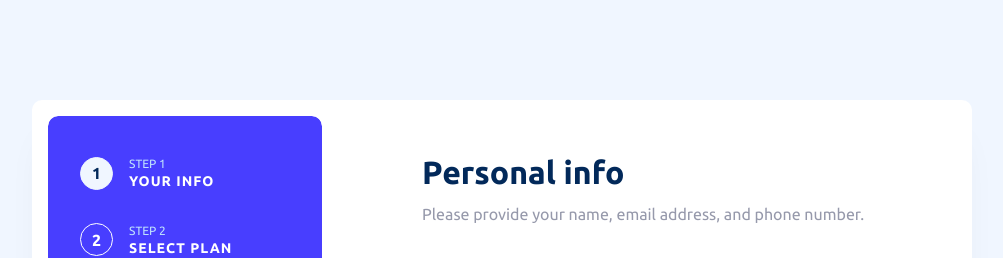
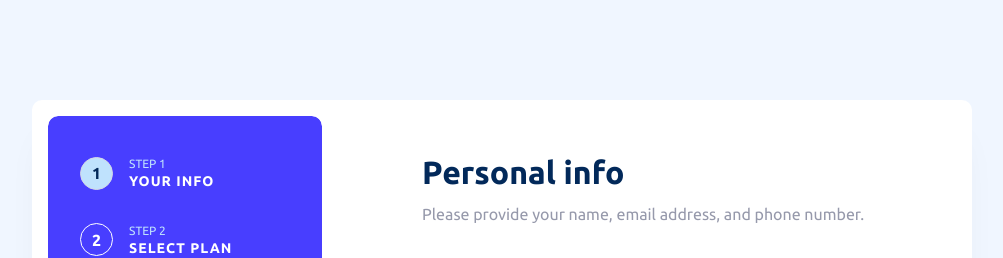
Before and after one commit to danmlarsen/fm-multi-step-form, a React (Vite) app: page / in a window 1280 px wide. Shown: the top 258 px of the page, without its empty margins (138-1141 px from the left). Built offline with nearby package versions, Linux system fonts and the light colour scheme.

Commit message:
Minor adjustments

```diff
--- a/index.html
+++ b/index.html
@@ -6,7 +6,7 @@
     <meta name="viewport" content="width=device-width, initial-scale=1.0" />
     <title>Multi step form</title>
   </head>
-  <body>
+  <body class="font-display bg-magnolia text-marine-blue min-h-screen">
     <div id="root"></div>
     <script type="module" src="/src/main.tsx"></script>
   </body>
--- a/src/App.tsx
+++ b/src/App.tsx
@@ -3,7 +3,7 @@ import { FormContextProvider } from "./context/FormContext";
 
 function App() {
   return (
-    <main className="font-display bg-magnolia text-marine-blue min-h-screen">
+    <main>
       <FormContextProvider>
         <MultiStepForm />
       </FormContextProvider>
--- a/src/components/MultiStepFormSteps.tsx
+++ b/src/components/MultiStepFormSteps.tsx
@@ -56,7 +56,8 @@ export function FormStep({
       <div
         className={twMerge(
           "bg-blue grid size-[2.0625rem] place-items-center rounded-full border border-white font-bold transition duration-300",
-          isActive && "bg-magnolia text-marine-blue border-magnolia",
+          isActive &&
+            "bg-light-blue text-marine-blue border-light-bluebg-light-blue",
         )}
       >
         {stepNum}
```
